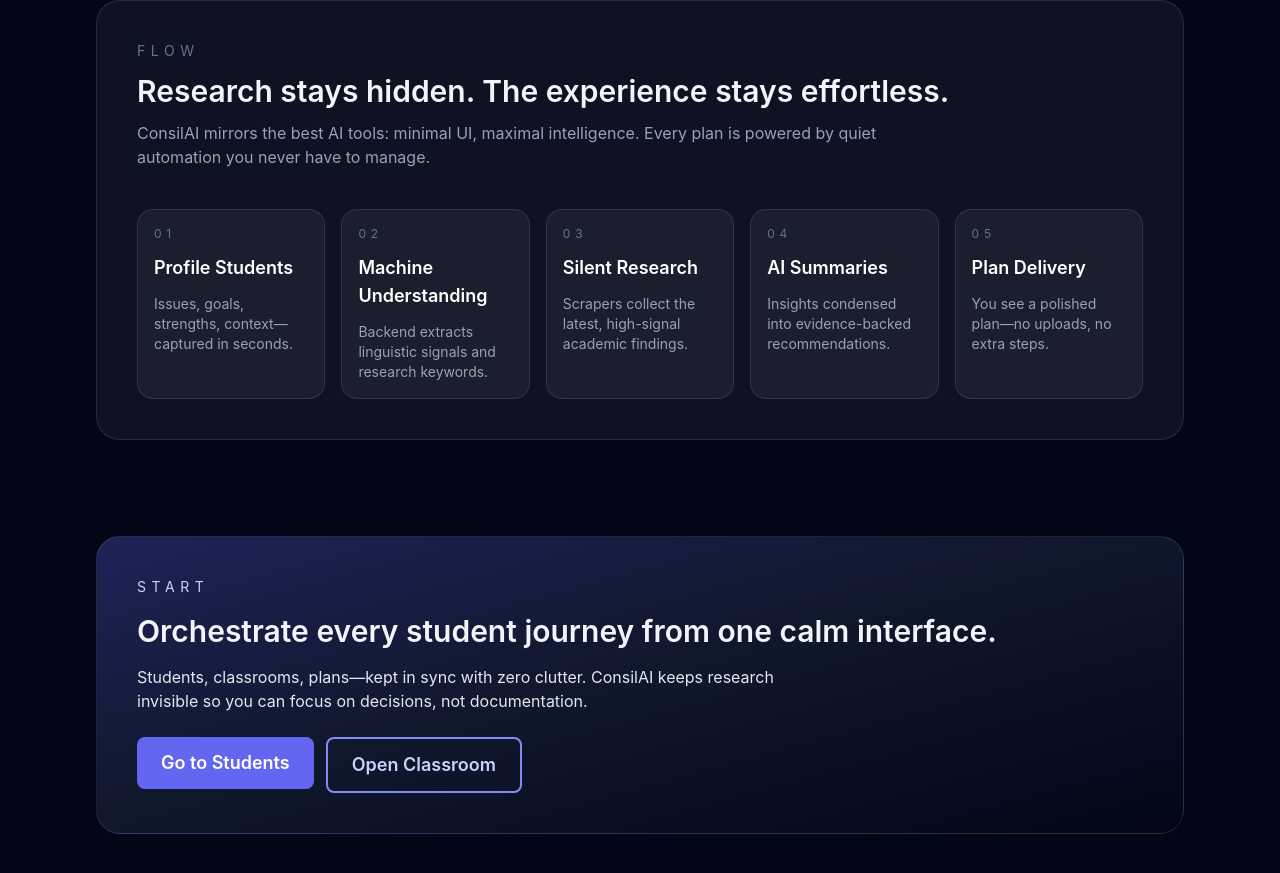
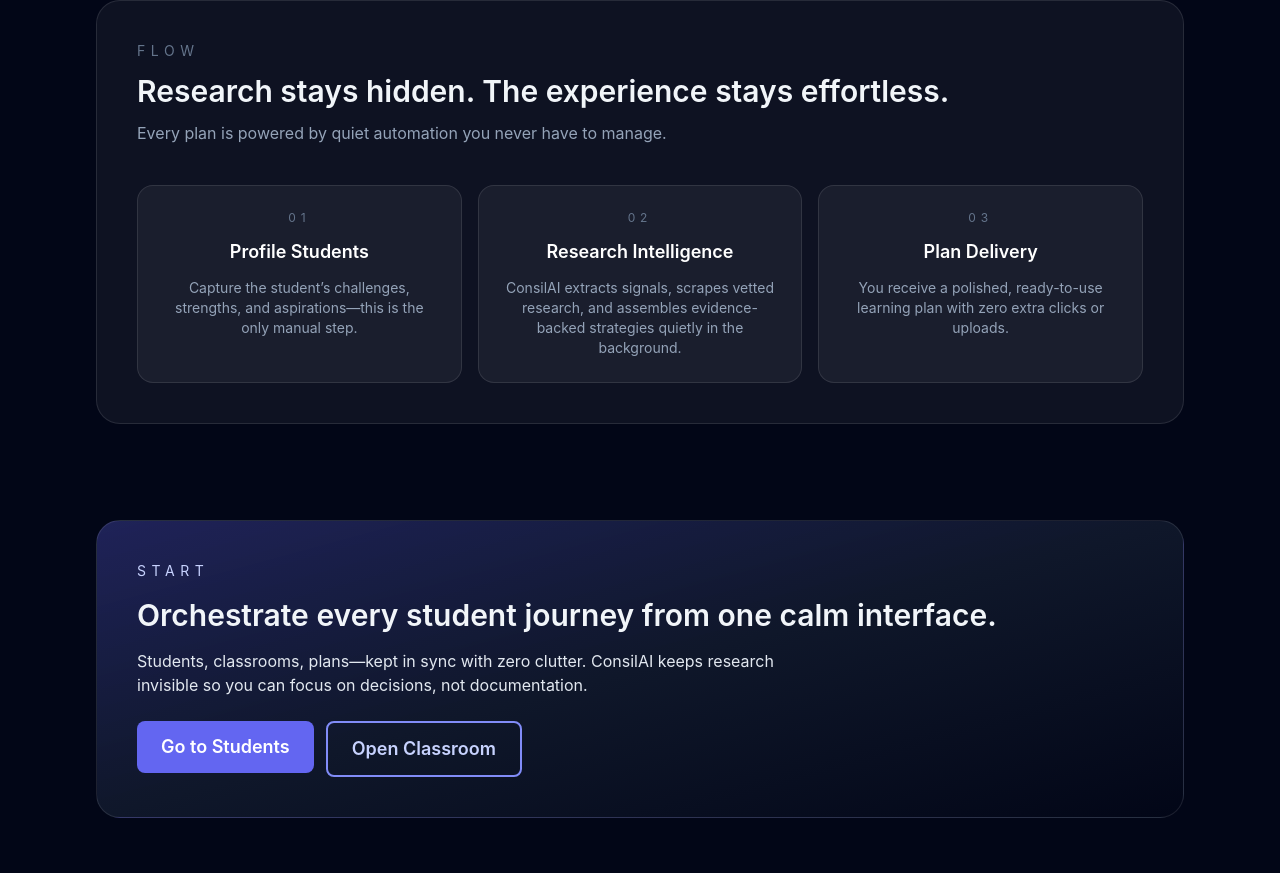
Before and after one commit to cchamb26/consilai, a Next.js app in the folder apps/frontend/: page / in a window 1280 px wide. Shown: the part 1039-1912 px from the top of the page. Built offline with nearby package versions, Linux system fonts and the light colour scheme.

Commit message:
added todo list

```diff
--- a/apps/frontend/app/page.jsx
+++ b/apps/frontend/app/page.jsx
@@ -33,27 +33,17 @@
     {
       number: '01',
       title: 'Profile Students',
-      description: 'Issues, goals, strengths, context—captured in seconds.',
+      description: 'Capture the student’s challenges, strengths, and aspirations—this is the only manual step.',
     },
     {
       number: '02',
-      title: 'Machine Understanding',
-      description: 'Backend extracts linguistic signals and research keywords.',
+      title: 'Research Intelligence',
+      description: 'ConsilAI extracts signals, scrapes vetted research, and assembles evidence-backed strategies quietly in the background.',
     },
     {
       number: '03',
-      title: 'Silent Research',
-      description: 'Scrapers collect the latest, high-signal academic findings.',
-    },
-    {
-      number: '04',
-      title: 'AI Summaries',
-      description: 'Insights condensed into evidence-backed recommendations.',
-    },
-    {
-      number: '05',
       title: 'Plan Delivery',
-      description: 'You see a polished plan—no uploads, no extra steps.',
+      description: 'You receive a polished, ready-to-use learning plan with zero extra clicks or uploads.',
     },
   ];
 
@@ -111,11 +101,11 @@
             <p className="text-sm uppercase tracking-[0.4em] text-slate-500">Flow</p>
             <h2 className="text-3xl font-semibold">Research stays hidden. The experience stays effortless.</h2>
             <p className="text-slate-400 max-w-3xl">
-              ConsilAI mirrors the best AI tools: minimal UI, maximal intelligence. Every plan is powered by quiet automation you never have to manage.
+               Every plan is powered by quiet automation you never have to manage.
             </p>
           </div>
 
-          <div className="grid grid-cols-1 sm:grid-cols-2 lg:grid-cols-5 gap-4">
+          <div className="grid grid-cols-1 md:grid-cols-3 gap-4">
             {workflowSteps.map(step => (
               <Step
                 key={step.number}
@@ -158,7 +148,7 @@
 
 function Step({ number, title, description }) {
   return (
-    <div className="rounded-2xl border border-white/10 bg-white/5 p-4 h-full flex flex-col gap-3">
+    <div className="rounded-2xl border border-white/10 bg-white/5 p-6 h-full flex flex-col items-center text-center gap-3">
       <span className="text-xs uppercase tracking-[0.4em] text-slate-500">{number}</span>
       <h4 className="text-lg font-semibold text-white">{title}</h4>
       <p className="text-sm text-slate-400">{description}</p>
```
